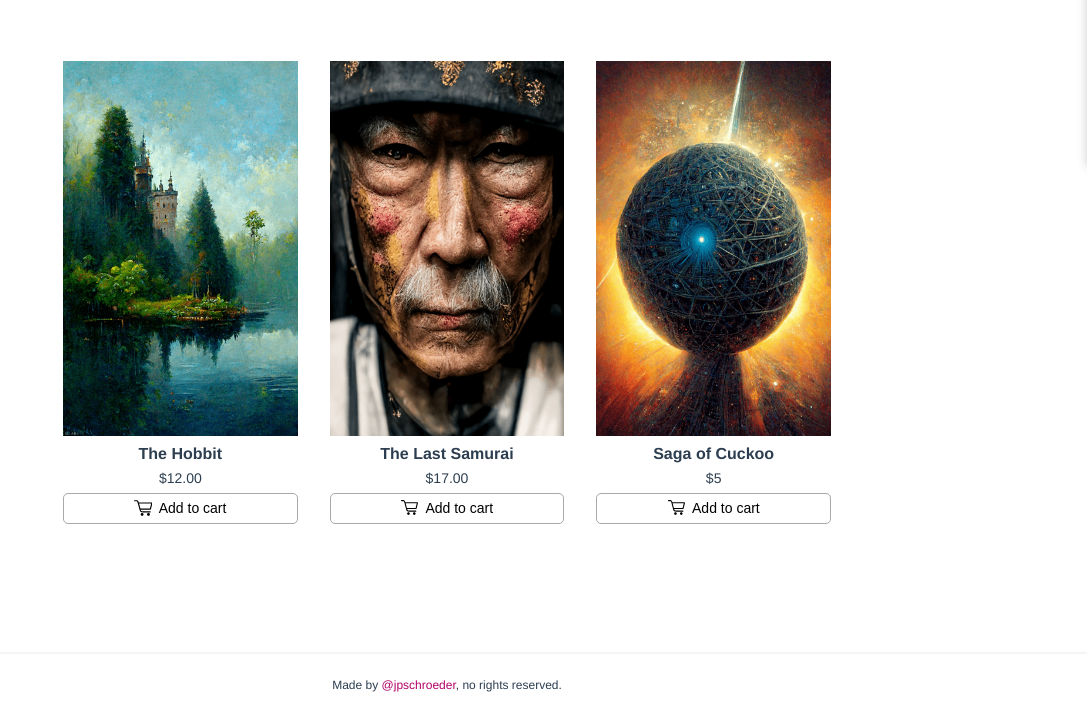
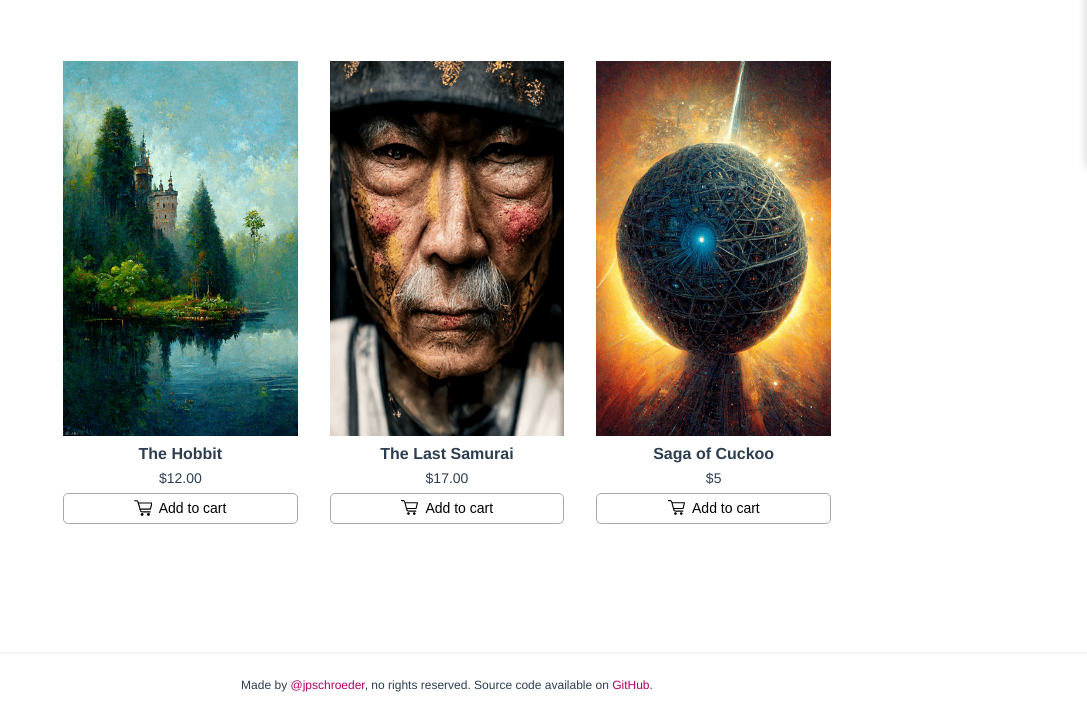
Before and after one commit to justin-schroeder/modern-js-talk, a website built with Vite: page index.html in a window 1280 px wide. Shown: the part 665-1381 px from the top of the page, without its empty margins (193-1280 px from the left). Built offline with nearby package versions, Linux system fonts and the light colour scheme.

Commit message:
Adds a link to github

```diff
--- a/index.html
+++ b/index.html
@@ -61,7 +61,7 @@
       </ul>
     </section>
     <footer>
-      Made by <a href="https://www.twitter.com/jpschroeder">@jpschroeder</a>, no rights reserved.
+      Made by <a href="https://www.twitter.com/jpschroeder">@jpschroeder</a>, no rights reserved. Source code available on <a href="https://github.com/justin-schroeder/modern-js-talk">GitHub</a>.
     </footer>
   </body>
 </html>
```
Also changed, not shown: README.md.
